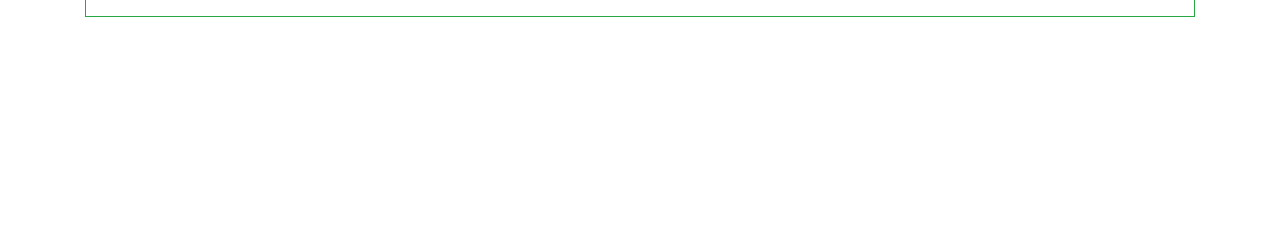
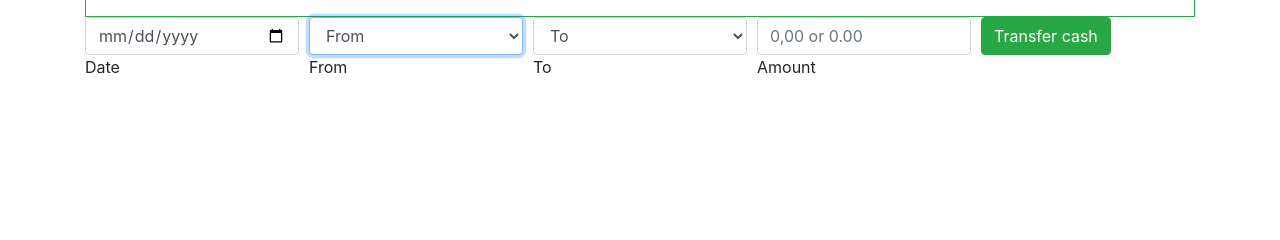
Before and after one commit to marsiekiera/YHB, a Flask app: page /accounts in a window 1280 px wide. Shown: the part 433-673 px from the top of the page. Run offline with Flask 2, Linux system fonts and the light colour scheme; a user stored in the database is signed in; data comes from the database, SQL or seed files in the repository.

Commit message:
Transfer form add

```diff
--- a/flask/app/templates/accounts.html
+++ b/flask/app/templates/accounts.html
@@ -46,4 +46,43 @@
             </table>
         </div>
     </div>
+
+    <form action="/transfer" method="POST">
+        <div class="form-row">
+            <div class="form-group col">
+                <input name="date" type="date" class="form-control" value="{{ today }}" min="2000-01-01">
+                <label for="date">Date</label>
+            </div>
+            <div class="form-group col">
+                <select name="origin_account" autofocus type="text" class="form-control">
+                    <option value="" disabled selected>From</option>
+                    {% for account in user_accounts_list %}
+                        <option value="{{ account['account_name'] }}">
+                            {{ account['account_name'] }}
+                        </option>
+                    {% endfor %}
+                </select>
+                <label for="origin_account">From</label>
+            </div>
+            <div class="form-group col">
+                <select name="destination_account" autofocus type="text" class="form-control">
+                    <option value="" disabled selected>To</option>
+                    {% for account in user_accounts_list %}
+                        <option value="{{ account['account_name'] }}">
+                            {{ account['account_name'] }}
+                        </option>
+                    {% endfor %}
+                </select>
+                <label for="destination_account">To</label>
+            </div>
+            <div class="form-group col">
+                <input autocomplete="off" placeholder="0,00 or 0.00" name="amount" type="text" class="form-control">
+                <label for="amount">Amount</label>
+            </div>
+            <div class="col">
+                <button type="submit" class="btn btn-success">Transfer cash</button>
+        </div>
+    </form>
+
+
 {% endblock %}
```
